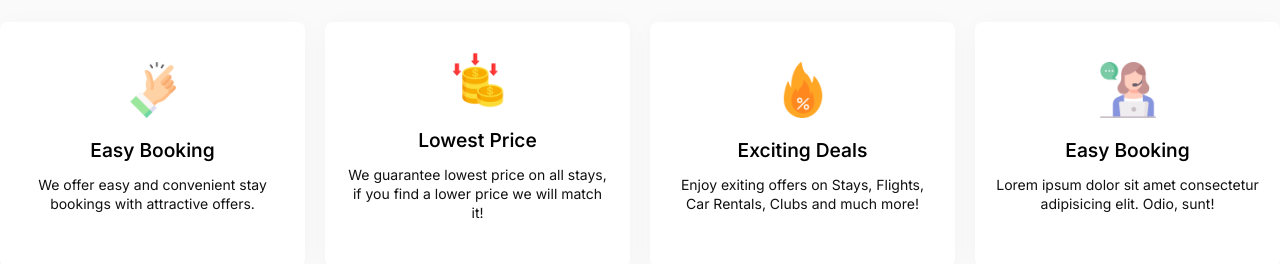
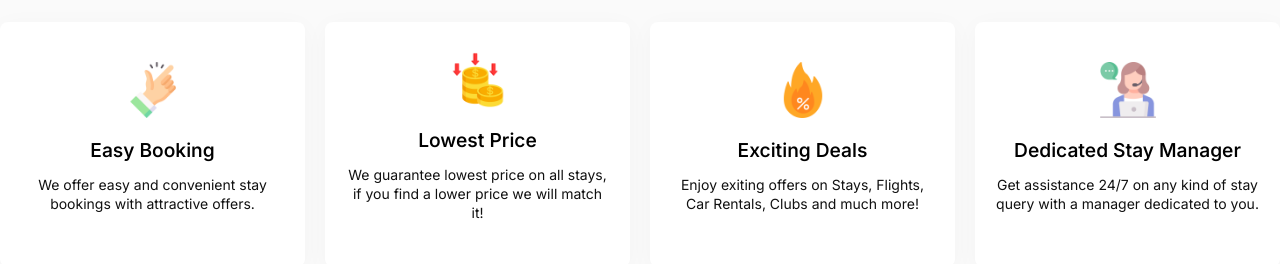
Before and after one commit to Blueflurry/OCS-v4-web, a React (Create React App) app: page / in a window 1280 px wide. Shown: the part 820-1084 px from the top of the page. Built offline with nearby package versions, Linux system fonts and the light colour scheme.

Commit message:
fixed issues

```diff
--- a/src/App.js
+++ b/src/App.js
@@ -136,8 +136,8 @@ function App() {
                 </div>
                 <div className="services__card">
                     <img src={support} alt="Easy Booking Icon" className="services__card--icon" />
-                    <h4 className="services__card--title">Easy Booking</h4>
-                    <p className="services__card--desc">Lorem ipsum dolor sit amet consectetur adipisicing elit. Odio, sunt!</p>
+                    <h4 className="services__card--title">Dedicated Stay Manager</h4>
+                    <p className="services__card--desc">Get assistance 24/7 on any kind of stay query with a manager dedicated to you.</p>
                 </div>
             </div>
             <h2 className="villas__heading" ref={villaHeadingRef}>
--- a/src/components/cardList.js
+++ b/src/components/cardList.js
@@ -5,7 +5,7 @@ import ReactPaginate from "react-paginate";
 import Card from "./card";
 import { useParams, useSearchParams } from "react-router-dom";
 
-function CardList() {
+function CardList({ formData }) {
     const { location } = useParams();
     const [searchParams] = useSearchParams();
     const guests = +searchParams.get("guests");
@@ -16,6 +16,7 @@ function CardList() {
     const [currentItems, setCurrentItems] = useState([]);
     const [filteredVillas, setFilteredVillas] = useState([]); // To store filtered data
     const [pageCount, setPageCount] = useState(0); // To store filtered data
+    const [form, setForm] = useState({ city: location, guests });
 
     // Calculate the end offset and page count dynamically
     const endOffset = itemOffset + itemsPerPage;
@@ -34,8 +35,13 @@ function CardList() {
             setPageCount(Math.ceil(newFilteredVillas.length / itemsPerPage));
             setFilteredVillas(newFilteredVillas);
         }
+
         fetchData();
     }, [guests, location]);
+
+    useEffect(() => {
+        if (formData) setForm(formData);
+    }, [formData]);
 
     // Update current items whenever filteredVillas or itemOffset changes
     useEffect(() => {
@@ -54,7 +60,13 @@ function CardList() {
             {currentItems.length > 0 && <p className="results">Showing {filteredVillas.length} results</p>}
             <div className="card-grid">
                 {!loading && (
-                    <>{currentItems.length > 0 ? currentItems.map((villa, i) => <Card villa={villa} key={i} />) : <p>No villas found.</p>}</>
+                    <>
+                        {currentItems.length > 0 ? (
+                            currentItems.map((villa, i) => <Card villa={villa} form={form} key={i} />)
+                        ) : (
+                            <p>No villas found.</p>
+                        )}
+                    </>
                 )}
 
                 {loading && (
--- a/src/helpers/cta.js
+++ b/src/helpers/cta.js
@@ -1,9 +1,9 @@
 export const createCTALink = (villa, form) => {
     let message = `Hi, OneClick Stays! I am looking for a stay in ${form.city || "Goa"},`;
 
-    if (form.checkInDate) message += ` from: ${form.checkInDate}, to: ${form.checkOutDate},`;
+    if (form.checkInDate) message += ` between ${form.checkInDate} and ${form.checkOutDate},`;
 
-    message += ` and I really liked: "${villa.name}" from (${villa.vendor}). Could you help me find a perfect stay?`;
+    message += ` and I really liked: "${villa.name}" from (${villa.vendor}). Can you help me?`;
 
     return `https://wa.me/919899992197?text=${message}`;
 };
```
Also changed, not shown: 1 other file (tests, documents, lock files or other folders).
